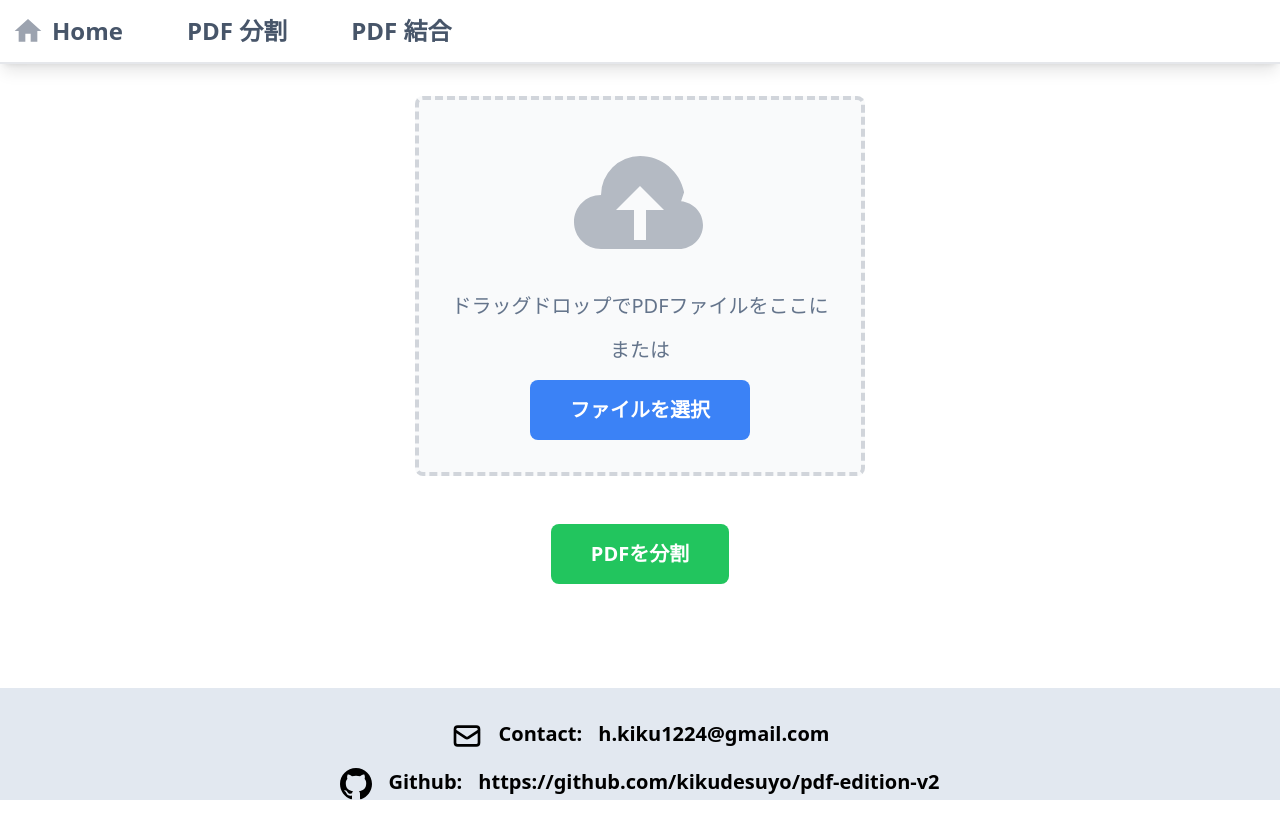
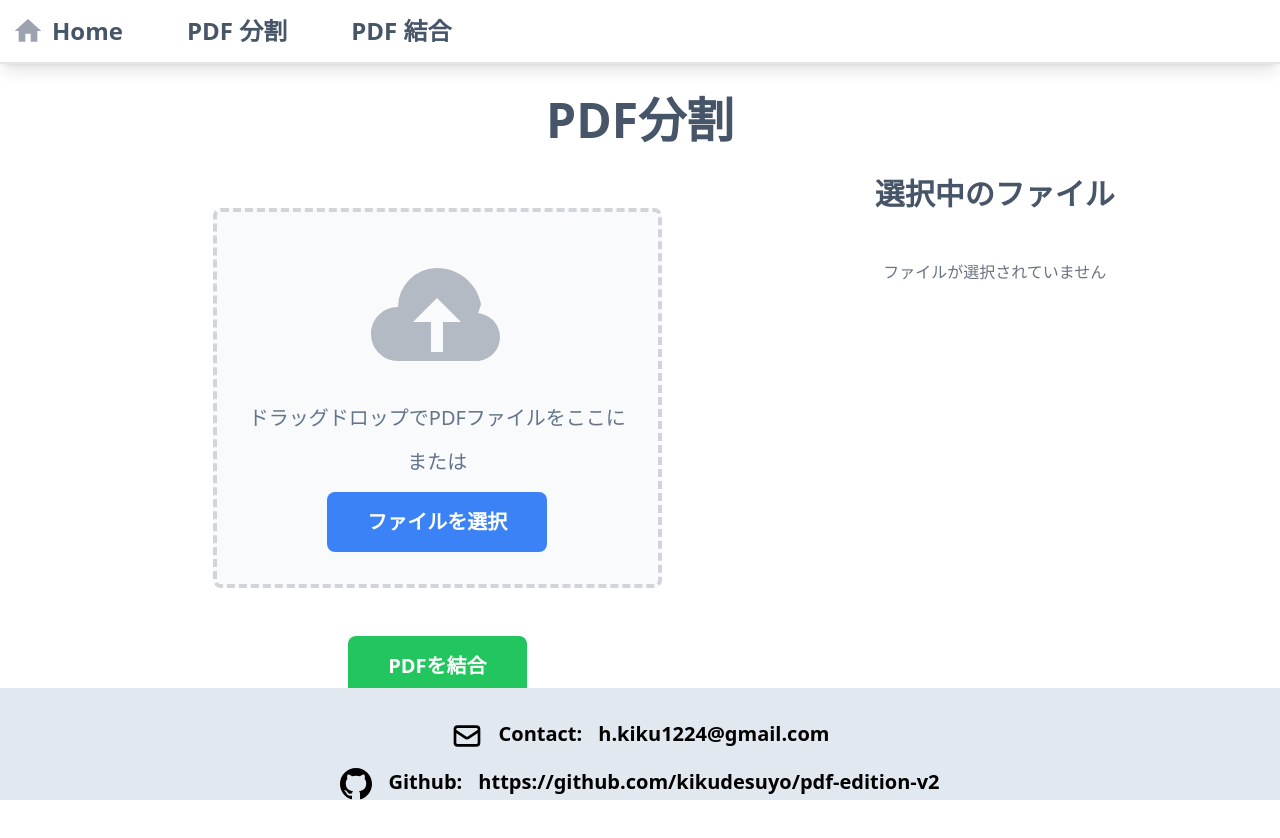
Before and after one commit to kikudesuyo/pdf-edition-v2, a Next.js app in the folder frontend/: page /split-pdf in a window 1280 px wide. Before the commit the page ends 800 px from the top, so only its background shows below. Built offline with nearby package versions, Linux system fonts and the light colour scheme.

Commit message:
refactor

```diff
--- a/frontend/src/app/merge-pdf/_components/sortableFileItem.tsx
+++ b/frontend/src/app/merge-pdf/_components/sortableFileItem.tsx
@@ -2,19 +2,14 @@
 
 import { useSortable } from "@dnd-kit/sortable";
 import { CSS } from "@dnd-kit/utilities";
-import DragHandleIcon from "@/assets/icons/dragHandleIcon";
-import FileIcon from "@/assets/icons/fileIcon";
-import { getFileTypeFromName } from "@/lib/fileTypeDetector";
+import FileItem from "@/components/ui/fileItem";
 
-const SortableFileItem = ({
-  file,
-  id,
-  index,
-}: {
+type FileItemProps = {
   file: File;
   id: string;
-  index: number;
-}) => {
+};
+
+const SortableFileItem = ({ file, id }: FileItemProps) => {
   const {
     attributes,
     listeners,
@@ -29,31 +24,15 @@ const SortableFileItem = ({
     transition,
   };
 
-  const fileType = getFileTypeFromName(file.name);
-
   return (
     <li
       {...attributes}
       {...listeners}
       ref={setNodeRef}
       style={style}
-      className={`group mb-2 cursor-grab rounded border bg-white p-4 shadow-sm transition-all duration-200 hover:shadow-md active:cursor-grabbing ${isDragging ? "z-10 opacity-50 shadow-lg" : ""} `}
+      className={`cursor-grabtransition-all group mb-2 duration-200 hover:shadow-md active:cursor-grabbing ${isDragging ? "z-10 opacity-50 shadow-lg" : ""} `}
     >
-      <div className="flex items-center gap-3">
-        <div className="flex h-6 w-6 items-center justify-center rounded-full bg-blue-100 text-xs font-semibold text-blue-600">
-          {index + 1}
-        </div>
-        <DragHandleIcon size="xs" color="gray" />
-        <div className="min-w-0 flex-1">
-          <span className="block truncate text-sm text-gray-700">
-            {file.name}
-          </span>
-          <span className="text-xs text-gray-400">
-            {(file.size / 1024).toFixed(1)} KB
-          </span>
-        </div>
-        <FileIcon size="xs" fileType={fileType} />
-      </div>
+      <FileItem file={file} />
     </li>
   );
 };
--- a/frontend/src/app/merge-pdf/_components/sortableFileItemList.tsx
+++ b/frontend/src/app/merge-pdf/_components/sortableFileItemList.tsx
@@ -64,9 +64,6 @@ const SortableFileItemList = ({ fileItems, setFiles }: Props) => {
                   key={fileItem.uid}
                   id={fileItem.uid}
                   file={fileItem.file}
-                  index={fileItems.findIndex(
-                    (item) => item.uid === fileItem.uid
-                  )}
                 />
               ))
             )}
--- a/frontend/src/app/split-pdf/page.tsx
+++ b/frontend/src/app/split-pdf/page.tsx
@@ -4,6 +4,7 @@ import { useState } from "react";
 import UploadFile from "@/components/common/uploadFile";
 import Button from "@/components/common/button";
 import { splitPdf } from "@/api/pdfApi";
+import FileItem from "@/components/ui/fileItem";
 
 const SplitPdf = () => {
   const [file, setFile] = useState<File | null>(null);
@@ -36,24 +37,32 @@ const SplitPdf = () => {
   };
 
   return (
-    <div className="flex flex-col items-center justify-center gap-4">
+    <div className="flex flex-col items-center justify-center gap-8 p-8">
+      <p className="text-5xl font-semibold text-slate-600">PDF分割</p>
+      <div className="flex w-full">
+        <div className="flex w-2/3 flex-col items-center justify-center gap-4">
           <UploadFile onUpload={handleUpload} />
-
-      {file && (
-        <div className="text-slate-700">
-          <p className="font-semibold">選択中のファイル:</p>
-          <p className="text-lg">{file.name}</p>
-        </div>
-      )}
-
           {error && <div className="text-red-500">{error}</div>}
-
           <Button
             color="green"
             size="large"
-        text={loading ? "処理中..." : "PDFを分割"}
+            text={loading ? "処理中..." : "PDFを結合"}
             onClick={handleClick}
           />
+        </div>
+        <div className="flex w-1/4 flex-col gap-12">
+          <p className="text-center text-3xl font-semibold text-slate-600">
+            選択中のファイル
+          </p>
+          {file ? (
+            <FileItem file={file} />
+          ) : (
+            <div className="text-center text-gray-500">
+              ファイルが選択されていません
+            </div>
+          )}
+        </div>
+      </div>
     </div>
   );
 };
--- a/frontend/src/components/ui/button.tsx
+++ /dev/null
@@ -1,57 +0,0 @@
-import * as React from "react"
-import { Slot } from "@radix-ui/react-slot"
-import { cva, type VariantProps } from "class-variance-authority"
-
-import { cn } from "@/lib/utils"
-
-const buttonVariants = cva(
-  "inline-flex items-center justify-center gap-2 whitespace-nowrap rounded-md text-sm font-medium transition-colors focus-visible:outline-none focus-visible:ring-1 focus-visible:ring-ring disabled:pointer-events-none disabled:opacity-50 [&_svg]:pointer-events-none [&_svg]:size-4 [&_svg]:shrink-0",
-  {
-    variants: {
-      variant: {
-        default:
-          "bg-primary text-primary-foreground shadow hover:bg-primary/90",
-        destructive:
-          "bg-destructive text-destructive-foreground shadow-sm hover:bg-destructive/90",
-        outline:
-          "border border-input bg-background shadow-sm hover:bg-accent hover:text-accent-foreground",
-        secondary:
-          "bg-secondary text-secondary-foreground shadow-sm hover:bg-secondary/80",
-        ghost: "hover:bg-accent hover:text-accent-foreground",
-        link: "text-primary underline-offset-4 hover:underline",
-      },
-      size: {
-        default: "h-9 px-4 py-2",
-        sm: "h-8 rounded-md px-3 text-xs",
-        lg: "h-10 rounded-md px-8",
-        icon: "h-9 w-9",
-      },
-    },
-    defaultVariants: {
-      variant: "default",
-      size: "default",
-    },
-  }
-)
-
-export interface ButtonProps
-  extends React.ButtonHTMLAttributes<HTMLButtonElement>,
-    VariantProps<typeof buttonVariants> {
-  asChild?: boolean
-}
-
-const Button = React.forwardRef<HTMLButtonElement, ButtonProps>(
-  ({ className, variant, size, asChild = false, ...props }, ref) => {
-    const Comp = asChild ? Slot : "button"
-    return (
-      <Comp
-        className={cn(buttonVariants({ variant, size, className }))}
-        ref={ref}
-        {...props}
-      />
-    )
-  }
-)
-Button.displayName = "Button"
-
-export { Button, buttonVariants }
--- /dev/null
+++ b/frontend/src/components/ui/fileItem.tsx
@@ -0,0 +1,28 @@
+import DragHandleIcon from "@/assets/icons/dragHandleIcon";
+import FileIcon from "@/assets/icons/fileIcon";
+import { getFileTypeFromName } from "@/lib/fileTypeDetector";
+
+type FileItemProps = {
+  file: File;
+};
+
+const FileItem = ({ file }: FileItemProps) => {
+  const fileType = getFileTypeFromName(file.name);
+
+  return (
+    <div className="flex items-center gap-3 rounded border border-gray-200 bg-white p-4 shadow-sm">
+      <DragHandleIcon size="xs" color="gray" />
+      <div className="min-w-0 flex-1">
+        <span className="block truncate text-sm text-gray-700">
+          {file.name}
+        </span>
+        <span className="text-xs text-gray-400">
+          {(file.size / 1024).toFixed(1)} KB
+        </span>
+      </div>
+      <FileIcon size="xs" fileType={fileType} />
+    </div>
+  );
+};
+
+export default FileItem;
```
Lines whose indentation alone changed are shown as unchanged.
